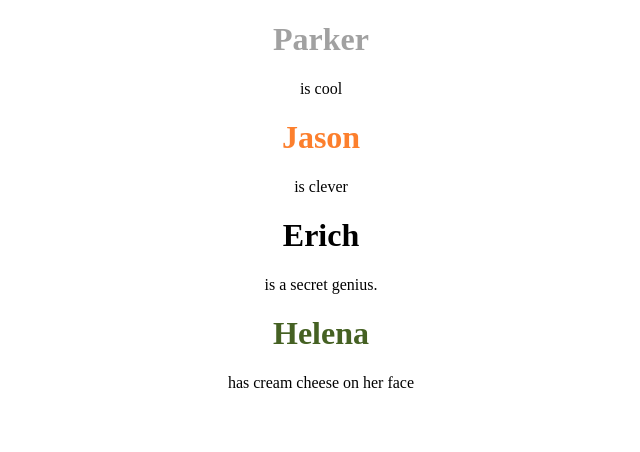
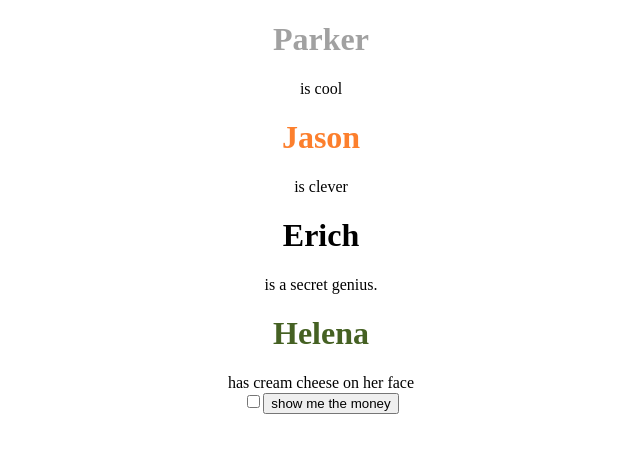
Before and after one commit to htaflin/igis-react, a React app: page / in a window 1280 px wide. Shown: the top 452 px of the page, without its empty margins (319-959 px from the left). Built offline with nearby package versions, Linux system fonts and the light colour scheme.

Commit message:
adding checkbox for example of uncontrolled component.

```diff
--- a/package.json
+++ b/package.json
@@ -6,7 +6,7 @@
   "author": "igis",
   "license": "MIT",
   "scripts": {
-    "start": "webpack-dev-server"
+    "start": "webpack-dev-server --open"
   },
   "dependencies": {
     "html-webpack-plugin": "^2.30.1",
--- a/src/App.jsx
+++ b/src/App.jsx
@@ -1,5 +1,6 @@
 import React, { Component } from 'react';
 import Header from './components/Header.jsx';
+import CheckboxUncontrolled from './components/FormInputs/CheckboxUncontrolled.jsx';
 
 class App extends Component {
   render() {
@@ -14,6 +15,7 @@ class App extends Component {
     return (
       <div style={{textAlign: 'center'}}>
         {jsxElements}
+        <CheckboxUncontrolled />
       </div>
     );
   }
--- /dev/null
+++ b/src/components/FormInputs/CheckboxUncontrolled.jsx
@@ -0,0 +1,25 @@
+import React from 'react';
+
+class CheckboxUncontrolled extends React.Component {
+    constructor() {
+        super();
+
+        this.onSubmitHandler = this.onSubmitHandler.bind(this);
+
+    }
+
+    onSubmitHandler(event) {
+        alert(this.refinput.checked);
+    }
+
+    render() {
+        return (
+            <form onSubmit={this.onSubmitHandler}>
+                <input type='checkbox' ref={input => this.refinput = input}/>
+                <input type='submit' value='show me the money' />
+            </form>
+        );
+    }
+}
+
+export default CheckboxUncontrolled;
```
